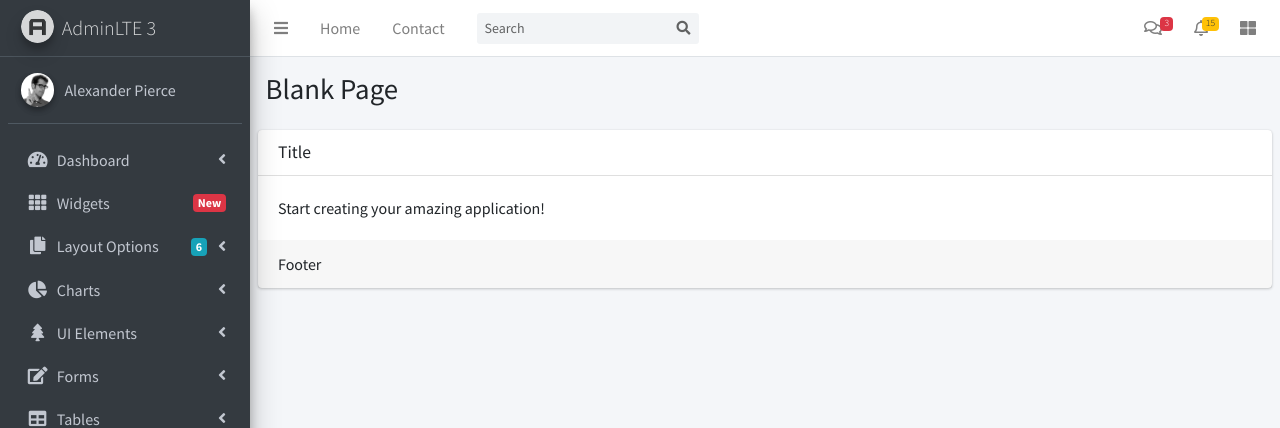
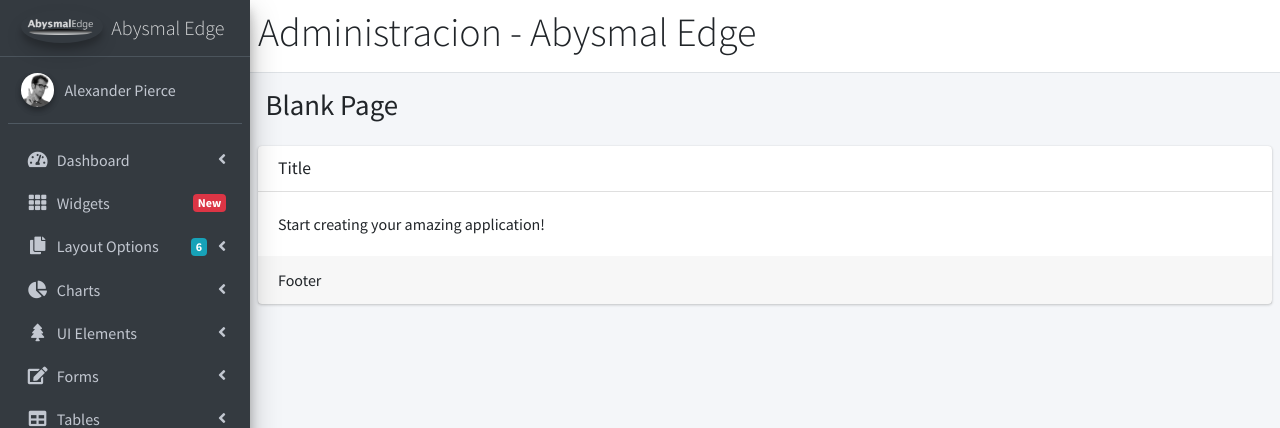
Before and after one commit to Moisem/Proyecto-Integrador-, a PHP site: page /admin/admin_area.php in a window 1280 px wide. Shown: the top 428 px of the page. Run offline with PHP 8.4, Linux system fonts and the light colour scheme.

Commit message:
back time

```diff
--- a/admin/templates/barra.php
+++ b/admin/templates/barra.php
@@ -3,123 +3,6 @@
 <div class="wrapper">
   <!-- Navbar -->
   <nav class="main-header navbar navbar-expand navbar-white navbar-light">
-    <!-- Left navbar links -->
-    <ul class="navbar-nav">
-      <li class="nav-item">
-        <a class="nav-link" data-widget="pushmenu" href="#" role="button"><i class="fas fa-bars"></i></a>
-      </li>
-      <li class="nav-item d-none d-sm-inline-block">
-        <a href="../../index3.html" class="nav-link">Home</a>
-      </li>
-      <li class="nav-item d-none d-sm-inline-block">
-        <a href="#" class="nav-link">Contact</a>
-      </li>
-    </ul>
-
-    <!-- SEARCH FORM -->
-    <form class="form-inline ml-3">
-      <div class="input-group input-group-sm">
-        <input class="form-control form-control-navbar" type="search" placeholder="Search" aria-label="Search">
-        <div class="input-group-append">
-          <button class="btn btn-navbar" type="submit">
-            <i class="fas fa-search"></i>
-          </button>
-        </div>
-      </div>
-    </form>
-
-    <!-- Right navbar links -->
-    <ul class="navbar-nav ml-auto">
-      <!-- Messages Dropdown Menu -->
-      <li class="nav-item dropdown">
-        <a class="nav-link" data-toggle="dropdown" href="#">
-          <i class="far fa-comments"></i>
-          <span class="badge badge-danger navbar-badge">3</span>
-        </a>
-        <div class="dropdown-menu dropdown-menu-lg dropdown-menu-right">
-          <a href="#" class="dropdown-item">
-            <!-- Message Start -->
-            <div class="media">
-              <img src="img/user1-128x128.jpg" alt="User Avatar" class="img-size-50 mr-3 img-circle">
-              <div class="media-body">
-                <h3 class="dropdown-item-title">
-                  Brad Diesel
-                  <span class="float-right text-sm text-danger"><i class="fas fa-star"></i></span>
-                </h3>
-                <p class="text-sm">Call me whenever you can...</p>
-                <p class="text-sm text-muted"><i class="far fa-clock mr-1"></i> 4 Hours Ago</p>
-              </div>
-            </div>
-            <!-- Message End -->
-          </a>
-          <div class="dropdown-divider"></div>
-          <a href="#" class="dropdown-item">
-            <!-- Message Start -->
-            <div class="media">
-              <img src="img/user8-128x128.jpg" alt="User Avatar" class="img-size-50 img-circle mr-3">
-              <div class="media-body">
-                <h3 class="dropdown-item-title">
-                  John Pierce
-                  <span class="float-right text-sm text-muted"><i class="fas fa-star"></i></span>
-                </h3>
-                <p class="text-sm">I got your message bro</p>
-                <p class="text-sm text-muted"><i class="far fa-clock mr-1"></i> 4 Hours Ago</p>
-              </div>
-            </div>
-            <!-- Message End -->
-          </a>
-          <div class="dropdown-divider"></div>
-          <a href="#" class="dropdown-item">
-            <!-- Message Start -->
-            <div class="media">
-              <img src="img/user3-128x128.jpg" alt="User Avatar" class="img-size-50 img-circle mr-3">
-              <div class="media-body">
-                <h3 class="dropdown-item-title">
-                  Nora Silvester
-                  <span class="float-right text-sm text-warning"><i class="fas fa-star"></i></span>
-                </h3>
-                <p class="text-sm">The subject goes here</p>
-                <p class="text-sm text-muted"><i class="far fa-clock mr-1"></i> 4 Hours Ago</p>
-              </div>
-            </div>
-            <!-- Message End -->
-          </a>
-          <div class="dropdown-divider"></div>
-          <a href="#" class="dropdown-item dropdown-footer">See All Messages</a>
-        </div>
-      </li>
-      <!-- Notifications Dropdown Menu -->
-      <li class="nav-item dropdown">
-        <a class="nav-link" data-toggle="dropdown" href="#">
-          <i class="far fa-bell"></i>
-          <span class="badge badge-warning navbar-badge">15</span>
-        </a>
-        <div class="dropdown-menu dropdown-menu-lg dropdown-menu-right">
-          <span class="dropdown-item dropdown-header">15 Notifications</span>
-          <div class="dropdown-divider"></div>
-          <a href="#" class="dropdown-item">
-            <i class="fas fa-envelope mr-2"></i> 4 new messages
-            <span class="float-right text-muted text-sm">3 mins</span>
-          </a>
-          <div class="dropdown-divider"></div>
-          <a href="#" class="dropdown-item">
-            <i class="fas fa-users mr-2"></i> 8 friend requests
-            <span class="float-right text-muted text-sm">12 hours</span>
-          </a>
-          <div class="dropdown-divider"></div>
-          <a href="#" class="dropdown-item">
-            <i class="fas fa-file mr-2"></i> 3 new reports
-            <span class="float-right text-muted text-sm">2 days</span>
-          </a>
-          <div class="dropdown-divider"></div>
-          <a href="#" class="dropdown-item dropdown-footer">See All Notifications</a>
-        </div>
-      </li>
-      <li class="nav-item">
-        <a class="nav-link" data-widget="control-sidebar" data-slide="true" href="#" role="button">
-          <i class="fas fa-th-large"></i>
-        </a>
-      </li>
-    </ul>
+      <h1 class="brand-text font-weight-light"> Administracion - Abysmal Edge </h1>
   </nav>
   <!-- /.navbar -->
--- a/admin/templates/navegacion.php
+++ b/admin/templates/navegacion.php
@@ -2,12 +2,12 @@
 
 <aside class="main-sidebar sidebar-dark-primary elevation-4">
     <!-- Brand Logo -->
-    <a href="../../index3.html" class="brand-link">
-      <img src="img/AdminLTELogo.png"
-           alt="AdminLTE Logo"
+    <a href="admin_area.php" class="brand-link">
+      <img src="../img/Logo.png"
+           alt="Logo"
            class="brand-image img-circle elevation-3"
            style="opacity: .8">
-      <span class="brand-text font-weight-light">AdminLTE 3</span>
+        <span class="brand-text font-weight-light">Abysmal Edge</span>
     </a>
 
     <!-- Sidebar -->
```
Also changed, not shown: direccion.php (+14 -22 lines).
